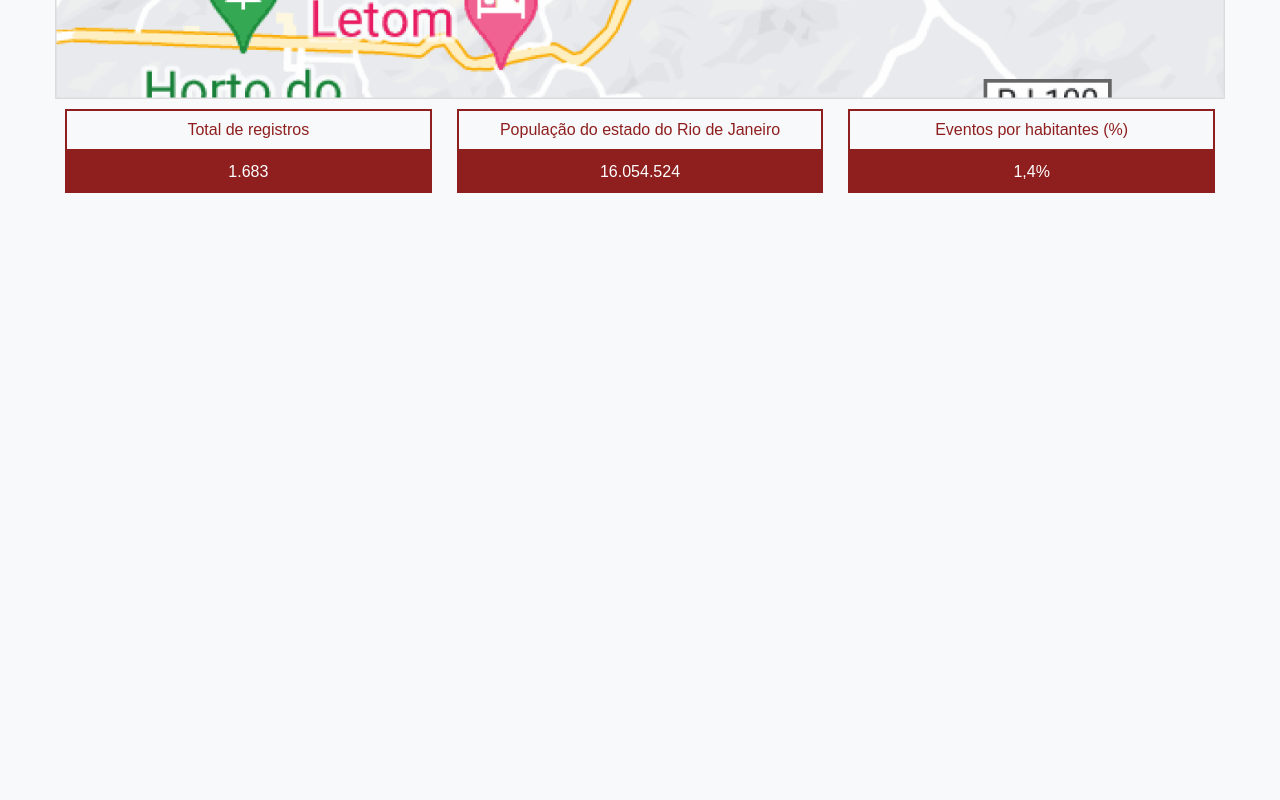
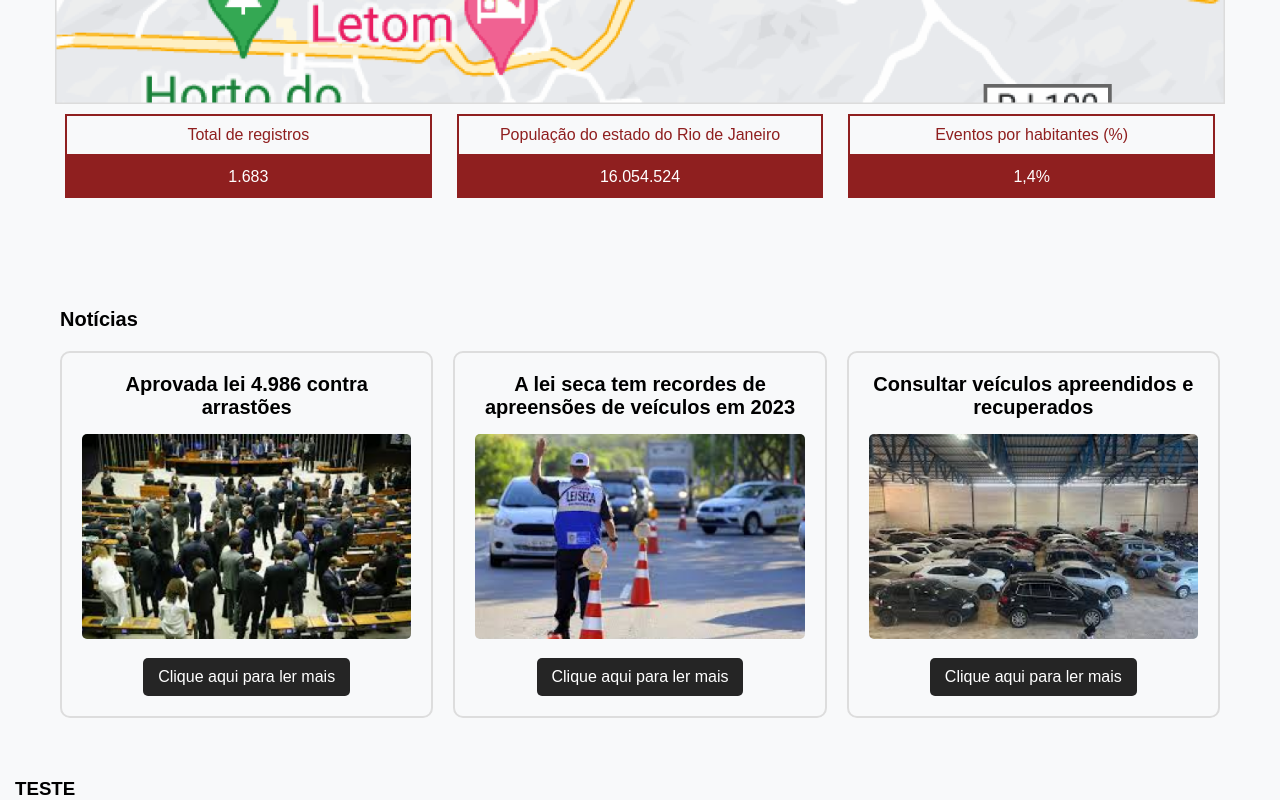
Before and after one commit to WantuilMicael/safezone, a React (Create React App) app: page / in a window 1280 px wide. Shown: the part 941-1741 px from the top of the page. Before the commit the page ends 1184 px from the top, so only its background shows below. Built offline with nearby package versions, Linux system fonts and the light colour scheme.

Commit message:
Configuração dos cards de noticias e inicio do rodape

```diff
--- /dev/null
+++ b/src/components/Rodape/index.js
@@ -0,0 +1,9 @@
+import './rodape.css';
+
+export default function Rodape() {
+  return (
+    <div>
+      <h3>TESTE</h3>
+    </div>
+  );
+}
--- a/src/pages/Home/home.css
+++ b/src/pages/Home/home.css
@@ -1,3 +1,5 @@
+/* Configurações da parte de motivação */
+
 .content-section {
     padding: 120px 20px 20px 20px; /* Adiciona espaçamento acima para separar do navbar */
     max-width: 1200px; /* Define uma largura máxima para o texto */
@@ -5,8 +7,6 @@
     line-height: 1.6; /* Melhora a legibilidade do texto */
     color: #333; /* Cor do texto */
   }
-
-
 
   .content-section h2 {
     font-size: 20px; /* Tamanho do título */
@@ -18,6 +18,8 @@
     font-size: 15px; /* Tamanho do texto */
     margin-bottom: 15px; /* Espaçamento abaixo do parágrafo */
   }
+
+  /* Configurações da parte de mapa */
 
   .map-section {
     padding: 40px; /* Adiciona padding para a seção do mapa */
@@ -37,6 +39,7 @@
     font-size: 20px; /* Tamanho do título */
     color: black; /* Cor do título */
     margin-right: 20px; /* Espaçamento à direita do título */
+    margin-bottom: 5px;
   }
 
 
@@ -93,3 +96,63 @@
     border: 2px solid #8F1F1F;
     color: #fff;
   }
+
+/* Configurações da parte de noticias */
+
+.news-section {
+  position: relative;
+  padding: 60px 20px; /* Espaçamento interno */
+  max-width: 1200px; /* Largura máxima da seção */
+  margin: 0 auto; /* Centraliza a seção na página */
+
+}
+
+.news-title {
+  font-size: 20px; /* Tamanho do título */
+  color: black; /* Cor do título */
+  margin-bottom: 20px; /* Espaçamento abaixo do título */
+  text-align: left; /* Alinhamento do título à esquerda */
+}
+
+.cards-container {
+  display: flex;
+  justify-content: space-between; /* Distribui os cards igualmente */
+  gap: 20px; /* Espaçamento entre os cards */
+}
+
+.news-card {
+  flex: 1; /* Faz os cards ocuparem o mesmo espaço */
+  max-width: 400px; /* Define uma largura máxima para os cards */
+  padding: 20px; /* Espaçamento interno do card */
+  background-color: #f8f9fa; /* Cor de fundo do card */
+  border: 2px solid #ddd; /* Borda do card */
+  border-radius: 10px; /* Borda arredondada */
+  text-align: center; /* Centraliza o conteúdo do card */
+}
+
+.card-title {
+  font-size: 20px; /* Tamanho do título do card */
+  margin-bottom: 15px; /* Espaçamento abaixo do título */
+  color: black; /* Cor do texto do título */
+}
+
+.card-image {
+  width: 100%; /* Faz a imagem ocupar toda a largura do card */
+  height: auto; /* Mantém a proporção da imagem */
+  margin-bottom: 15px; /* Espaçamento abaixo da imagem */
+  border-radius: 5px; /* Bordas arredondadas na imagem */
+}
+
+.card-button {
+  padding: 10px 15px; /* Espaçamento interno do botão */
+  font-size: 16px; /* Tamanho do texto do botão */
+  color: white; /* Cor do texto do botão */
+  background-color: #252525; /* Cor de fundo do botão */
+  border: none; /* Remove a borda padrão do botão */
+  border-radius: 5px; /* Borda arredondada do botão */
+  cursor: pointer; /* Muda o cursor para pointer ao passar sobre o botão */
+}
+
+.card-button:hover {
+  background-color: #103964; /* Cor de fundo do botão ao passar o mouse */
+}
--- a/src/pages/Home/index.js
+++ b/src/pages/Home/index.js
@@ -1,6 +1,7 @@
 import './home.css';
 
 import Menu from '../../components/Menu';
+import Rodape from '../../components/Rodape';
 
 export default function Home() {
   return (
@@ -50,7 +51,34 @@ export default function Home() {
         </div>
       </section>
 
+      <section className='news-section'>
+        <h2 className='news-title'>Notícias</h2>
+        <div className='cards-container'>
+          <div className='news-card'>
+            <h3 className='card-title'>Aprovada lei 4.986 contra arrastões</h3>
+            <img className='card-image' src='noticias1.png' alt='Notícia 1' />
+            <button className='card-button'>Clique aqui para ler mais</button>
+          </div>
+          <div className='news-card'>
+            <h3 className='card-title'>
+              A lei seca tem recordes de apreensões de veículos em 2023
+            </h3>
+            <img className='card-image' src='noticias2.png' alt='Notícia 2' />
+            <button className='card-button'>Clique aqui para ler mais</button>
+          </div>
+          <div className='news-card'>
+            <h3 className='card-title'>
+              Consultar veículos apreendidos e recuperados
+            </h3>
+            <img className='card-image' src='noticias3.png' alt='Notícia 3' />
+            <button className='card-button'>Clique aqui para ler mais</button>
+          </div>
+        </div>
+      </section>
+
       <Menu />
+
+      <Rodape />
     </div>
   );
 }
```
Also changed, not shown: src/components/Rodape/rodape.css (added).
